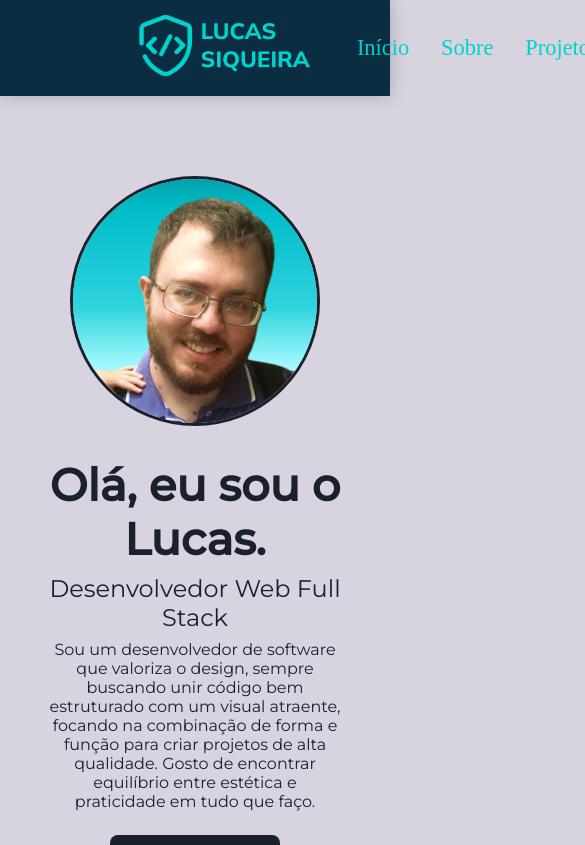
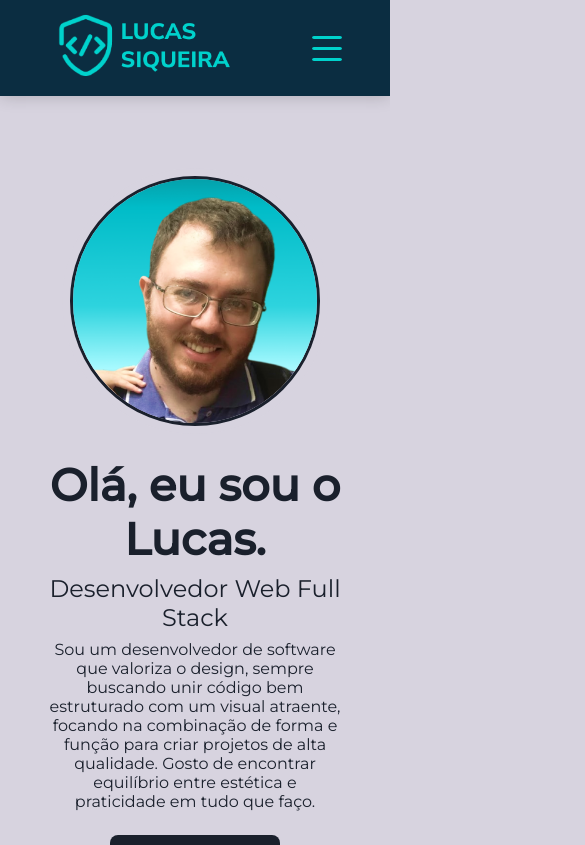
Before and after one commit to lucasiqueira/portfolio, a React (Vite) app: page / in a window 390 px wide. Shown: the top 845 px of the page, 585 px wide, since content can reach past the window. Built offline with nearby package versions, Linux system fonts and the light colour scheme; a web font is replaced by a local one.

Commit message:
style: creates media queries for Header component

```diff
--- a/src/components/Header.tsx
+++ b/src/components/Header.tsx
@@ -9,6 +9,7 @@ import { NavbarType } from '../types/NavbarType';
 import { SettingsContext } from '../contexts/SettingsContext';
 
 const Header: React.FC = () => {
+  const [menuOpen, setMenuOpen] = React.useState(false);
   const settingsContext = React.useContext(SettingsContext);
 
   // const handleToggleColorMode = () => {
@@ -36,6 +37,12 @@ const Header: React.FC = () => {
         </Link>
       </div>
       <nav className="header-link-container">
+        <div className={"menu-icon"} onClick={() => setMenuOpen(!menuOpen)}>
+          <div></div>
+          <div></div>
+          <div></div>
+        </div>
+        <div className={`menu-items ${menuOpen ? 'menu-open' : ''}`}>
         {
           navbar.map((item: NavbarType, index: number) => {
             return (item.active) ? (
@@ -46,6 +53,7 @@ const Header: React.FC = () => {
         <button className="language-toggle-button" onClick={handleToggleLanguage}>
           { (settingsContext?.language === 'pt') ? 'EN' : 'PT'}
         </button>
+      </div>
         {/* <button className="color-mode-button" onClick={ handleToggleColorMode }>
           <img src={
             (settingsContext?.theme === 'light') ? sunIcon : moonIcon
--- a/src/styles/components/Header.css
+++ b/src/styles/components/Header.css
@@ -3,8 +3,7 @@ header {
   justify-content: space-between;
   align-items: center;
   padding: 0 8rem;
-  height: 6rem;
-  max-height: 6rem;
+  min-height: 6rem;
   background-color: var(--color-header);
   color: var(--color-font-secondary);
   box-shadow: 0 0 1rem rgba(0, 0, 0, 0.2);
@@ -92,3 +91,89 @@ header {
 .color-mode-button:active {
   transform: scale(1.2);
 }
+
+.menu-icon {
+  display: none;
+}
+
+@media only screen and (max-width: 768px) {
+  header {
+    padding: 0 3rem;
+  }
+
+  .menu-icon {
+    display: block;
+    cursor: pointer;
+    transition: transform 0.3s;
+    display: flex;
+    flex-direction: column;
+    justify-content: space-between;
+    width: 30px;
+  }
+
+  .menu-icon div {
+    width: 100%;
+    height: 3px;
+    border: var(--color-font-secondary) 1.5px solid;
+    background-color: var(--color-font-secondary);
+    margin: 4px 0;
+    border-radius: 5px;
+  }
+
+  .menu-icon:hover {
+    transform: scale(1.1);
+  }
+
+  .menu-icon:active {
+    transform: scale(1);
+  }
+
+  .menu-items {
+    display: none;
+  }
+
+  .menu-open {
+    display: flex;
+    position: absolute;
+    flex-direction: column;
+    align-items: center;
+    top: 6rem;
+    left: 0;
+    width: 100%;
+    background-color: var(--color-header);
+    box-shadow: 0 0 1rem rgba(0, 0, 0, 0.2);
+    z-index: 100;
+    background-color: var(--color-primary-lighter);
+    transition: ease 1s
+  }
+
+  .menu-open a {
+    font-size: 1.5rem;
+    margin: 1rem 0;
+    color: var(--color-font-secondary);
+    transition: transform 0.5s;
+    width: 100%;
+    height: 100%;
+    text-align: center;
+    margin: 0;
+    padding: 1rem 0;
+  }
+
+.menu-open button {
+    font-size: 1rem;
+    margin: 1rem 0;
+    transition: transform 0.3s;
+    width: 100%;
+    height: 100%;
+    text-align: center;
+    margin: 0;
+    padding: 1rem 0;
+  }
+
+  .menu-open a:hover, .menu-open button:hover {
+    color: var(--color-white);
+    background-color: var(--color-button-hover-1);
+    transform: scale(1.1);
+    border-radius: 0%;
+  }
+}
```
